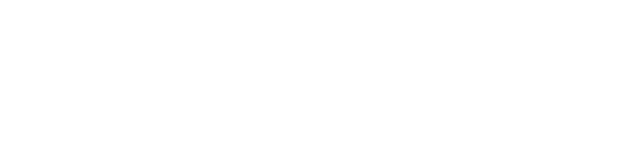
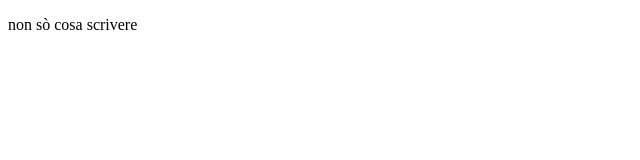
Before and after one commit to Isabel654321/prova, a plain HTML site: page index.html in a window 1280 px wide. Shown: the whole page, without its empty margins (0-640 px from the left). Drawn offline with Linux system fonts and the light colour scheme.

Commit message:
foraggio

```diff
--- a/index.html
+++ b/index.html
@@ -5,6 +5,7 @@
     <meta http-equiv="X-UA-Compatible" content="IE=edge">
     <meta name="viewport" content="width=device-width, initial-scale=1.0">
     <title>ciaoooo</title>
+    <p>non sò cosa scrivere</p>
 </head>
 <body>
 
```
